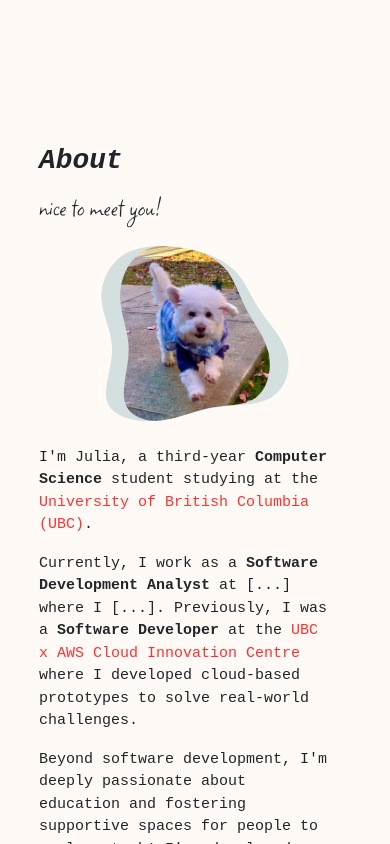
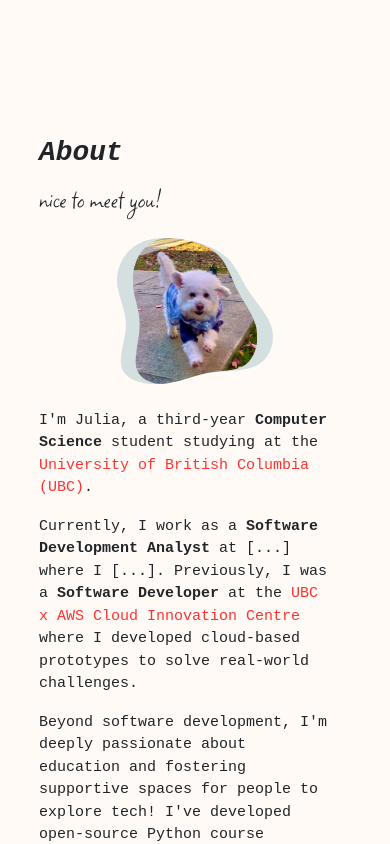
Before and after one commit to julyou/julyou.github.io, a React (Create React App) app: page / in a window 390 px wide. Shown: the part 720-1564 px from the top of the page. Built offline with nearby package versions, Linux system fonts and the light colour scheme.

Commit message:
improve website responsiveness -- navbar covering text

```diff
--- a/src/components/Intro.js
+++ b/src/components/Intro.js
@@ -46,8 +46,6 @@ const Intro = () => {
                         <EmailIcon></EmailIcon>
                     </a>
                 </div>
-                {/* </div> */}
-
             </div >
 
             {/* <div className="separator"></div> */}
--- a/src/styles/About.css
+++ b/src/styles/About.css
@@ -47,7 +47,15 @@
 @media screen and (max-width: 768px) {
   .about-profile {
     order: -1;
-    max-width: 60%;
+    max-width: 50%;
     margin-bottom: 1rem;
   }
 }
+
+@media (min-width: 769px) and (max-width: 950px) {
+  .about-profile {
+    order: -1;
+    max-width: 50%;
+    margin-bottom: 2rem;
+  }
+}
--- a/src/styles/Global.css
+++ b/src/styles/Global.css
@@ -54,7 +54,7 @@ p {
 .section {
   height: 100vh;
   display: flex;
-  padding-top: 5%;
+  padding-top: 3%;
   padding-left: 10%;
   padding-right: 10%;
   flex-direction: column;
@@ -89,19 +89,35 @@ p {
 
 /* Adjust to fit smaller screens */
 @media screen and (max-width: 768px) {
-  p {
-    font-size: 15px;
-  }
-
   .section {
     height: auto;
-    display: flex;
-    flex-direction: column;
     justify-content: center;
   }
 
   .section-content {
     flex-direction: column;
-    align-items: center;
   }
 }
+
+/* Adjust text size to fit smaller screens */
+@media screen and (max-width: 950px) {
+  p {
+    font-size: 15px;
+  }
+}
+
+/* Adjust top padding for smaller screens */
+@media (min-width: 769px) and (max-width: 1200px) {
+  .section {
+    height: auto;
+    justify-content: center;
+    padding-top: 8%;
+  }
+}
+
+/* Adjust flex direction for smaller screens */
+@media (min-width: 769px) and (max-width: 950px) {
+  .section-content {
+    flex-direction: column;
+  }
+}
--- a/src/styles/NavBar.css
+++ b/src/styles/NavBar.css
@@ -1,8 +1,6 @@
 @import "Global.css";
 
 .navbar {
-  position: fixed;
-  top: 0;
   background-color: var(--off-white);
   font-family: monospace;
 }
```
